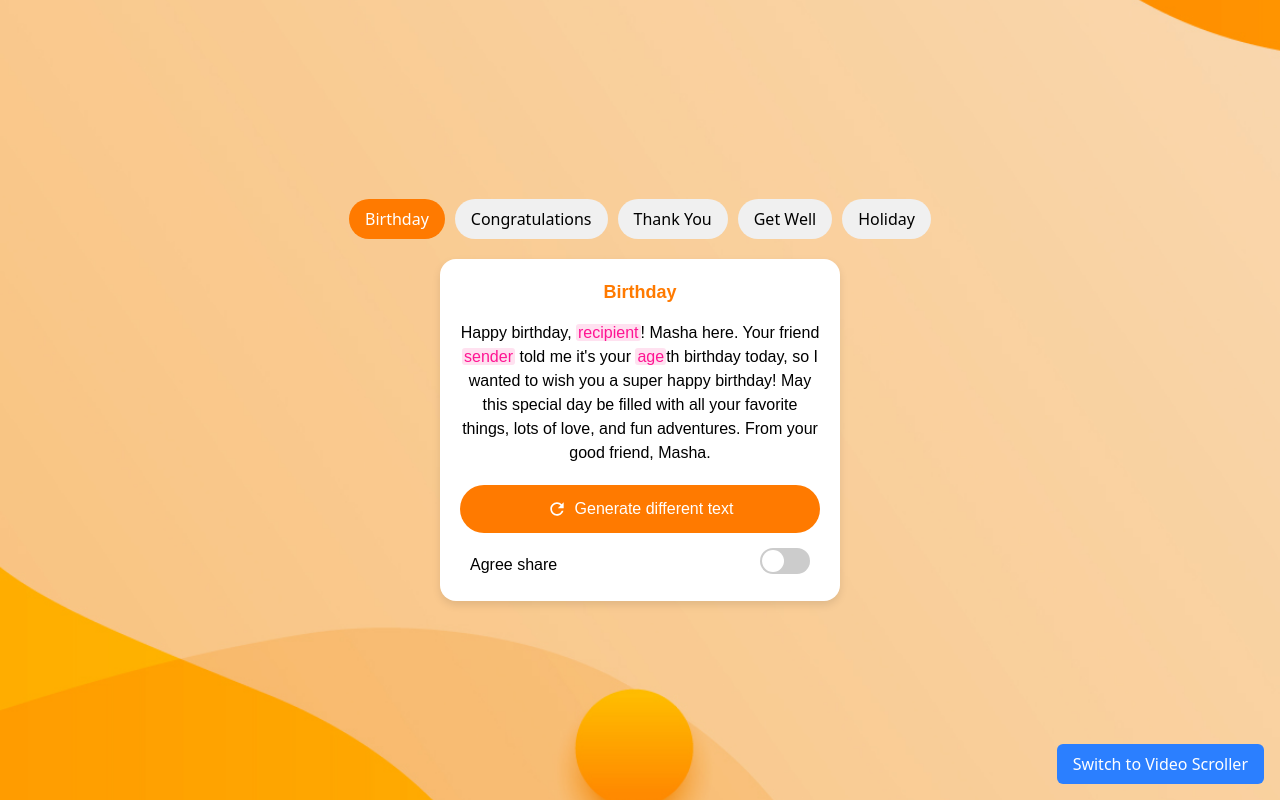
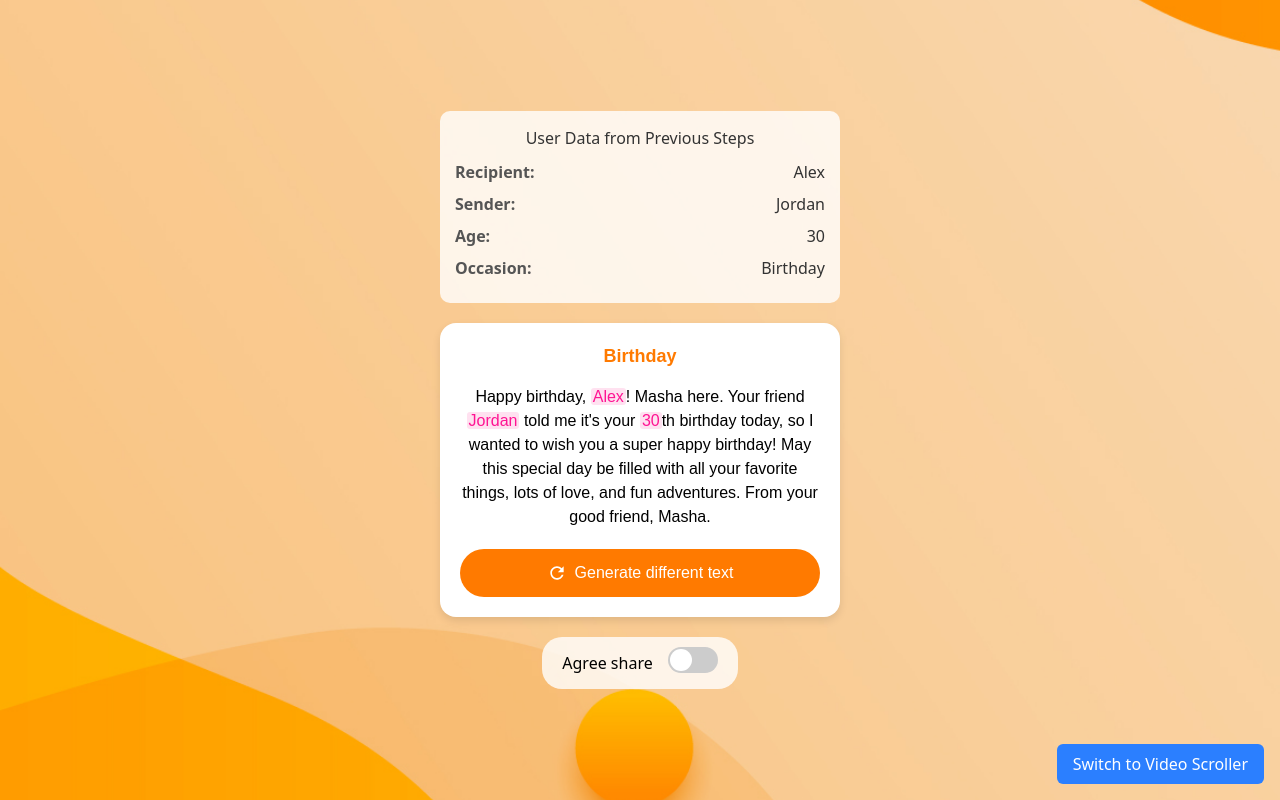
Before and after one commit to ijlaldev007/greeting-app, a React (Vite) app: page / in a window 1280 px wide. Built offline with nearby package versions, Linux system fonts and the light colour scheme.

Commit message:
Update TextGeneration component to match requirements

```diff
--- a/src/components/textgeneration/TextGeneration.tsx
+++ b/src/components/textgeneration/TextGeneration.tsx
@@ -1,4 +1,4 @@
-import React, { useState, useEffect } from 'react';
+import React from 'react';
 import './TextGeneration.css';
 
 export interface Placeholder {
@@ -11,7 +11,6 @@ export interface TextGenerationProps {
   initialText: string;
   placeholders: Placeholder[];
   onGenerate?: () => void;
-  onShareToggle?: (isShared: boolean) => void;
   greetingType?: string;
 }
 
@@ -19,11 +18,8 @@ const TextGeneration: React.FC<TextGenerationProps> = ({
   initialText,
   placeholders,
   onGenerate,
-  onShareToggle,
   greetingType,
 }) => {
-  const [isShared, setIsShared] = useState(false);
-
   // Format greeting type for display
   const formatGreetingType = (type?: string) => {
     if (!type) return '';
@@ -64,15 +60,6 @@ const TextGeneration: React.FC<TextGenerationProps> = ({
     }
   };
 
-  const handleShareToggle = () => {
-    const newSharedState = !isShared;
-    setIsShared(newSharedState);
-
-    if (onShareToggle) {
-      onShareToggle(newSharedState);
-    }
-  };
-
   return (
     <div className='text-generation-container'>
       {greetingType && (
@@ -100,19 +87,6 @@ const TextGeneration: React.FC<TextGenerationProps> = ({
           </svg>
           Generate different text
         </button>
-
-        <div className='share-toggle'>
-          <span>Agree share</span>
-          <div className='toggle-container'>
-            <input
-              type='checkbox'
-              id='share-toggle'
-              checked={isShared}
-              onChange={handleShareToggle}
-            />
-            <label htmlFor='share-toggle' className='toggle-switch'></label>
-          </div>
-        </div>
       </div>
     </div>
   );
--- /dev/null
+++ b/src/components/textgeneration/TextGenerationDemo.css
@@ -0,0 +1,95 @@
+.text-generation-demo-container {
+  display: flex;
+  flex-direction: column;
+  align-items: center;
+  max-width: 500px;
+  margin: 0 auto;
+}
+
+.share-toggle-container {
+  display: flex;
+  justify-content: center;
+  align-items: center;
+  margin-top: 20px;
+  padding: 10px;
+  background-color: rgba(255, 255, 255, 0.8);
+  border-radius: 20px;
+}
+
+.share-toggle {
+  display: flex;
+  justify-content: space-between;
+  align-items: center;
+  gap: 15px;
+}
+
+.toggle-container {
+  position: relative;
+  display: inline-block;
+}
+
+.toggle-container input {
+  opacity: 0;
+  width: 0;
+  height: 0;
+}
+
+.toggle-switch {
+  display: inline-block;
+  width: 50px;
+  height: 26px;
+  background-color: #ccc;
+  border-radius: 34px;
+  position: relative;
+  cursor: pointer;
+  transition: background-color 0.3s;
+}
+
+.toggle-switch::after {
+  content: "";
+  position: absolute;
+  width: 22px;
+  height: 22px;
+  border-radius: 50%;
+  background-color: white;
+  top: 2px;
+  left: 2px;
+  transition: transform 0.3s;
+}
+
+input:checked + .toggle-switch {
+  background-color: #ff1493;
+}
+
+input:checked + .toggle-switch::after {
+  transform: translateX(24px);
+}
+
+.user-data {
+  margin-bottom: 20px;
+  padding: 15px;
+  background-color: rgba(255, 255, 255, 0.8);
+  border-radius: 10px;
+  width: 100%;
+}
+
+.user-data h3 {
+  margin-top: 0;
+  margin-bottom: 10px;
+  color: #333;
+}
+
+.user-data-item {
+  display: flex;
+  justify-content: space-between;
+  margin-bottom: 8px;
+}
+
+.user-data-label {
+  font-weight: bold;
+  color: #555;
+}
+
+.user-data-value {
+  color: #333;
+}
--- a/src/components/textgeneration/TextGenerationDemo.tsx
+++ b/src/components/textgeneration/TextGenerationDemo.tsx
@@ -5,23 +5,40 @@ import {
   getRandomGreetingByType,
   GreetingTemplate,
 } from '../../constants/greetingTemplates';
+import './TextGenerationDemo.css';
+
+interface UserData {
+  recipient: string;
+  sender: string;
+  age: string;
+  occasion: string;
+}
 
 const TextGenerationDemo: React.FC = () => {
   // State for the current greeting template
   const [currentGreeting, setCurrentGreeting] =
     useState<GreetingTemplate | null>(null);
 
-  // State for the greeting type
-  const [greetingType, setGreetingType] = useState<GreetingType>(
-    GreetingType.BIRTHDAY,
-  );
+  // Greeting type - would be passed from previous steps in real app
+  const greetingType = GreetingType.BIRTHDAY;
 
-  // Initial placeholders
-  const [placeholders, setPlaceholders] = useState([
-    { id: 'recipient', text: 'recipient', value: '' },
-    { id: 'sender', text: 'sender', value: '' },
-    { id: 'age', text: 'age', value: '' },
-  ]);
+  // State for share toggle
+  const [isShared, setIsShared] = useState(false);
+
+  // Simulated user data from previous steps
+  const [userData] = useState<UserData>({
+    recipient: 'Alex',
+    sender: 'Jordan',
+    age: '30',
+    occasion: 'Birthday',
+  });
+
+  // Placeholders based on user data
+  const placeholders = [
+    { id: 'recipient', text: 'recipient', value: userData.recipient },
+    { id: 'sender', text: 'sender', value: userData.sender },
+    { id: 'age', text: 'age', value: userData.age },
+  ];
 
   // Load initial greeting on component mount
   useEffect(() => {
@@ -34,23 +51,12 @@ const TextGenerationDemo: React.FC = () => {
     // Get a new random greeting of the current type
     const newGreeting = getRandomGreetingByType(greetingType);
     setCurrentGreeting(newGreeting);
-
-    // For demo purposes, let's update the placeholder values
-    setPlaceholders([
-      { id: 'recipient', text: 'recipient', value: 'Alex' },
-      { id: 'sender', text: 'sender', value: 'Jordan' },
-      { id: 'age', text: 'age', value: '30' },
-    ]);
   };
 
   // Function to handle share toggle
-  const handleShareToggle = (isShared: boolean) => {
-    console.log('Share toggled:', isShared);
-  };
-
-  // Function to change greeting type
-  const handleTypeChange = (type: GreetingType) => {
-    setGreetingType(type);
+  const handleShareToggle = () => {
+    setIsShared(!isShared);
+    console.log('Share toggled:', !isShared);
   };
 
   // If no greeting is loaded yet, show loading
@@ -59,42 +65,51 @@ const TextGenerationDemo: React.FC = () => {
   }
 
   return (
-    <div style={{ padding: '20px' }}>
-      {/* Greeting type selector */}
-      <div
-        style={{
-          marginBottom: '20px',
-          display: 'flex',
-          justifyContent: 'center',
-          gap: '10px',
-        }}
-      >
-        {Object.values(GreetingType).map((type) => (
-          <button
-            key={type}
-            onClick={() => handleTypeChange(type as GreetingType)}
-            style={{
-              padding: '8px 16px',
-              backgroundColor: type === greetingType ? '#ff7a00' : '#f0f0f0',
-              color: type === greetingType ? 'white' : 'black',
-              border: 'none',
-              borderRadius: '20px',
-              cursor: 'pointer',
-              textTransform: 'capitalize',
-            }}
-          >
-            {(type as string).replace('_', ' ')}
-          </button>
-        ))}
+    <div className='text-generation-demo-container'>
+      {/* Display user data from previous steps */}
+      <div className='user-data'>
+        <h3>User Data from Previous Steps</h3>
+        <div className='user-data-item'>
+          <span className='user-data-label'>Recipient:</span>
+          <span className='user-data-value'>{userData.recipient}</span>
+        </div>
+        <div className='user-data-item'>
+          <span className='user-data-label'>Sender:</span>
+          <span className='user-data-value'>{userData.sender}</span>
+        </div>
+        <div className='user-data-item'>
+          <span className='user-data-label'>Age:</span>
+          <span className='user-data-value'>{userData.age}</span>
+        </div>
+        <div className='user-data-item'>
+          <span className='user-data-label'>Occasion:</span>
+          <span className='user-data-value'>{userData.occasion}</span>
+        </div>
       </div>
 
+      {/* Text Generation Component */}
       <TextGeneration
         initialText={currentGreeting.text}
         placeholders={placeholders}
         onGenerate={handleGenerate}
-        onShareToggle={handleShareToggle}
         greetingType={greetingType}
       />
+
+      {/* Share toggle outside the card */}
+      <div className='share-toggle-container'>
+        <div className='share-toggle'>
+          <span>Agree share</span>
+          <div className='toggle-container'>
+            <input
+              type='checkbox'
+              id='share-toggle'
+              checked={isShared}
+              onChange={handleShareToggle}
+            />
+            <label htmlFor='share-toggle' className='toggle-switch'></label>
+          </div>
+        </div>
+      </div>
     </div>
   );
 };
```
